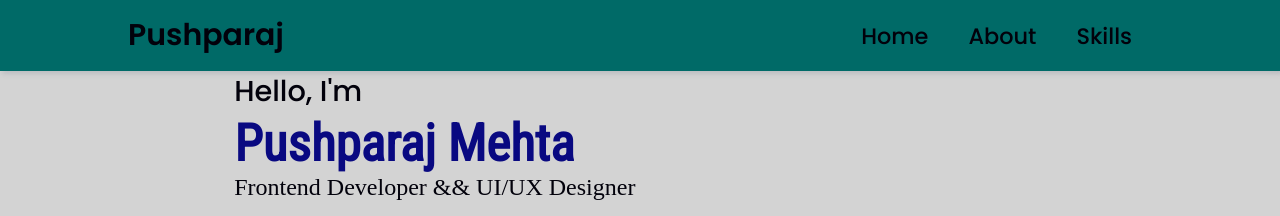
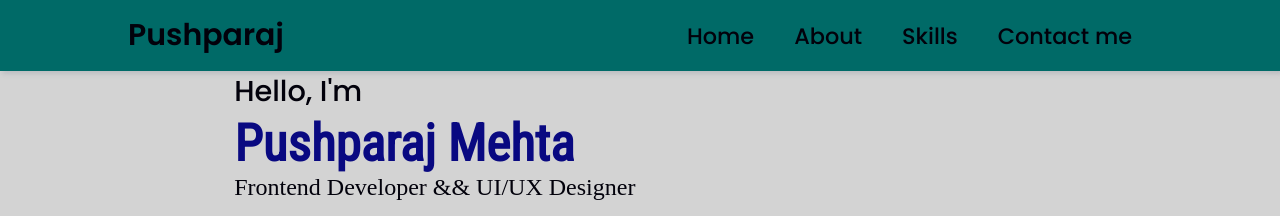
Before and after one commit to Pushparaj1381/Portfolio-main, a plain HTML site: page Index.html in a window 1280 px wide. Shown: the top 216 px of the page. Drawn offline with nearby package versions, Linux system fonts and the light colour scheme.

Commit message:
Chore
Updated code

```diff
--- a/Index.html
+++ b/Index.html
@@ -24,6 +24,7 @@
             <li><a href="#home">Home</a></li>
             <li><a href="#about">About</a></li>
             <li><a href="#skills">Skills</a></li>
+            <li><a href="#contact">Contact me</a></li>
             <!-- <li><a href="#links">Links</a></li> -->
         </ul>
     </header>
@@ -152,7 +153,7 @@
                 <img src="logo/logo.JPG" alt="Skill" style="padding: 0;">
             </div>
         </div>
-    </section>
+    </section id="contact">
     <section class="ftco-section">
         <div class="container">
             <div class="row justify-content-center">
```
